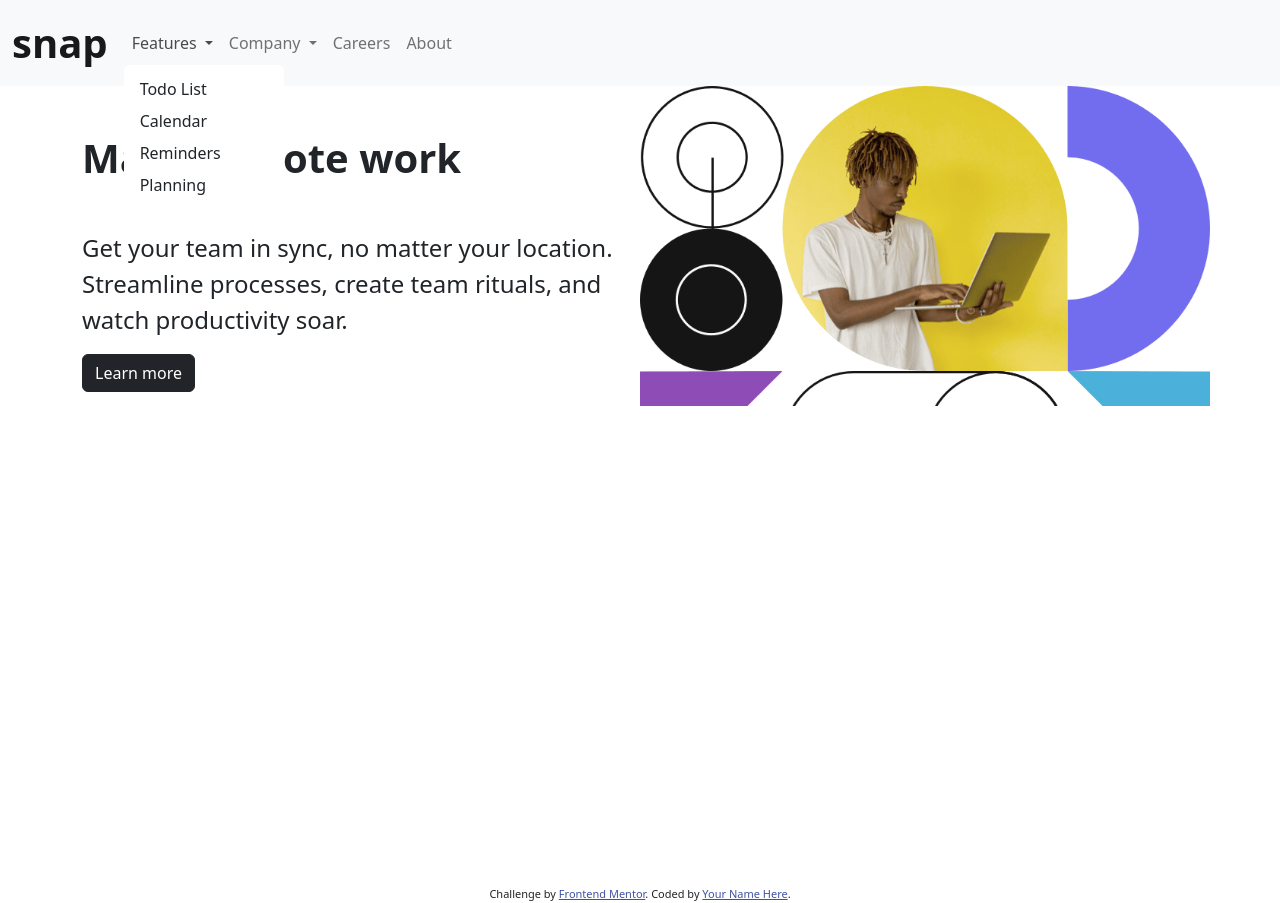
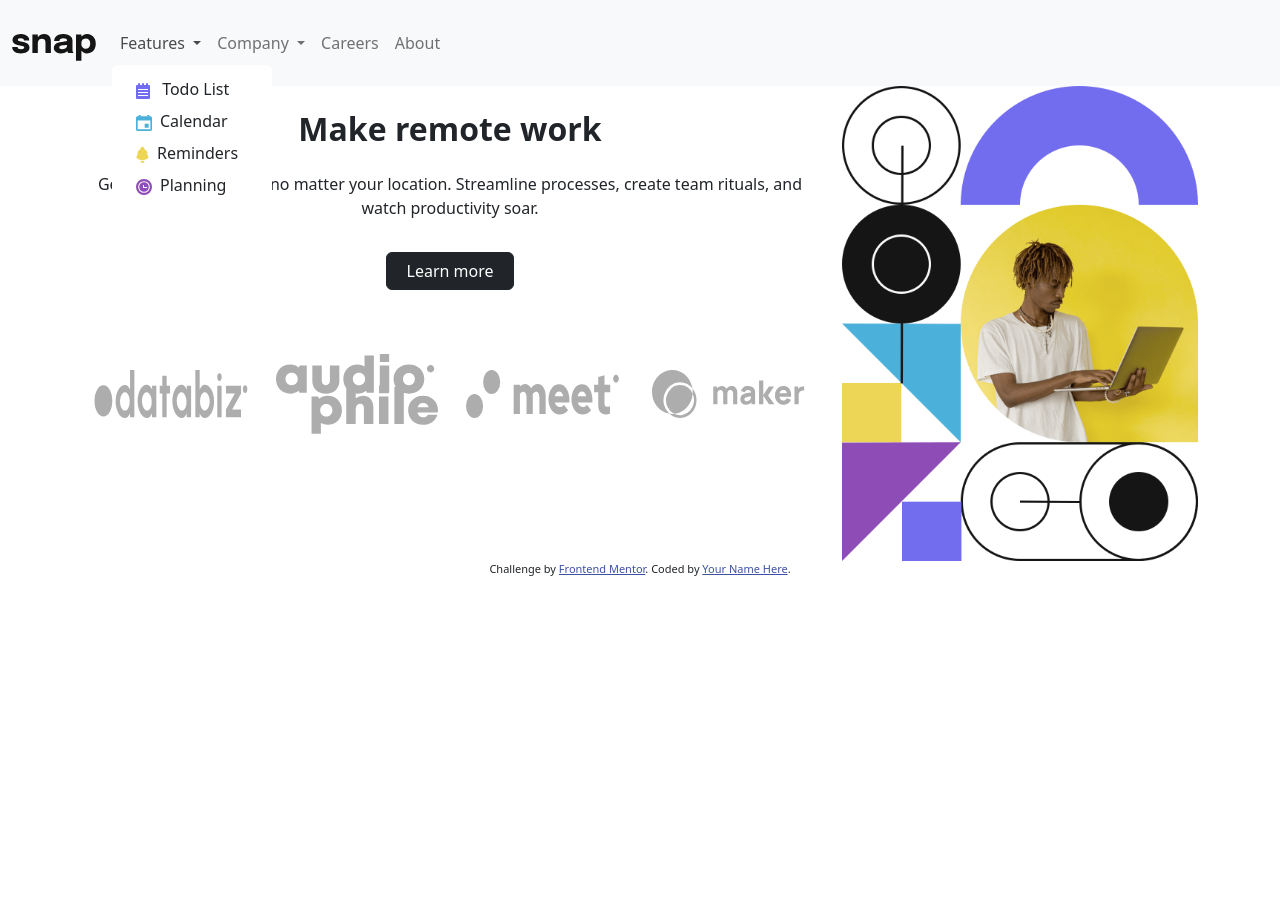
Before and after one commit to AdamMzkr/Front-End-Mentor-lvl2, a plain HTML site: page intro-section-dropdown-nav/index.html in a window 1280 px wide. Both pictures are taken after a click on the button "Features". After the commit the page ends 800 px from the top, so only its background shows below. Drawn offline with nearby package versions, Linux system fonts and the light colour scheme.

Commit message:
finish moble view

```diff
--- a/intro-section-dropdown-nav/index.html
+++ b/intro-section-dropdown-nav/index.html
@@ -15,35 +15,15 @@
     <title>Frontend Mentor | Intro section with dropdown navigation</title>
 
     <!-- Feel free to remove these styles or customise in your own stylesheet 👍 -->
-    <style>
-      .attribution {
-        font-size: 11px;
-        text-align: center;
-      }
-      .attribution a {
-        color: hsl(228, 45%, 44%);
-      }
-      .offcanvas {
-        width: 15rem !important;
-      }
-      .hero {
-        height: 50rem;
-      }
-      .hero-image {
-        background: url(images/image-hero-mobile.png);
-        background-repeat: no-repeat;
-        background-size: cover;
-        height: 20rem;
-      }
-      main {
-        height: 100%;
-      }
-    </style>
+    <link rel="stylesheet" href="main.css" />
   </head>
   <body>
+    <!-- navigation start -->
     <nav class="navbar bg-light navbar-expand-lg">
       <div class="container-fluid">
-        <a class="navbar-brand logo fw-bold fs-1" href="#">snap</a>
+        <a class="navbar-brand logo fw-bold fs-1" href="#"
+          ><img src="images/logo.svg" alt="logo"
+        /></a>
         <button
           class="navbar-toggler"
           type="button"
@@ -81,10 +61,39 @@
                   Features
                 </a>
                 <ul class="dropdown-menu border-0">
-                  <li><a class="dropdown-item" href="#">Todo List</a></li>
-                  <li><a class="dropdown-item" href="#">Calendar</a></li>
-                  <li><a class="dropdown-item" href="#">Reminders</a></li>
-                  <li><a class="dropdown-item" href="#">Planning</a></li>
+                  <li>
+                    <a class="dropdown-item" href="#"
+                      ><img class="icon" src="images/icon-todo.svg" alt="" />
+                      Todo List</a
+                    >
+                  </li>
+                  <li>
+                    <a class="dropdown-item" href="#"
+                      ><img
+                        class="icon"
+                        src="images/icon-calendar.svg"
+                        alt=""
+                      />Calendar</a
+                    >
+                  </li>
+                  <li>
+                    <a class="dropdown-item" href="#"
+                      ><img
+                        class="icon"
+                        src="images/icon-reminders.svg"
+                        alt=""
+                      />Reminders</a
+                    >
+                  </li>
+                  <li>
+                    <a class="dropdown-item" href="#"
+                      ><img
+                        class="icon"
+                        src="images/icon-planning.svg"
+                        alt=""
+                      />Planning</a
+                    >
+                  </li>
                 </ul>
               </li>
               <li class="nav-item dropdown">
@@ -114,19 +123,54 @@
         </div>
       </div>
     </nav>
+    <!-- navigation end -->
 
     <main>
       <div class="container">
         <div class="row hero d-flex">
-          <div class="col-12 col-lg-6 order-2 order-lg-1">
-            <h1 class="fw-bold fs-1 my-5">Make remote work</h1>
-            <p class="fs-4">
+          <!-- start left section -->
+          <section
+            class="d-flex text-center flex-column content col-12 col-lg-8 order-2 order-lg-1"
+          >
+            <h1 class="fw-bold my-4">Make remote work</h1>
+            <p class="px-2">
               Get your team in sync, no matter your location. Streamline
               processes, create team rituals, and watch productivity soar.
             </p>
             <button type="button" class="btn btn-dark">Learn more</button>
+            <div class="clients my-5 mx-2">
+              <div class="row">
+                <img
+                  class="col-3 p-3"
+                  src="images/client-databiz.svg"
+                  alt="clients "
+                />
+                <img
+                  class="col-3"
+                  src="images/client-audiophile.svg"
+                  alt="clients "
+                />
+                <img
+                  class="col-3 p-3"
+                  src="images/client-meet.svg"
+                  alt="clients "
+                />
+                <img
+                  class="col-3 p-3"
+                  src="images/client-maker.svg"
+                  alt="clients "
+                />
+              </div>
+            </div>
+          </section>
+          <!-- end left section -->
+          <div class="col-12 col-lg-4 order-1 order-lg-2">
+            <img
+              class="hero-image img-fluid"
+              src="images/image-hero-mobile.png"
+              alt="hero image"
+            />
           </div>
-          <div class="hero-image col-12 col-lg-6 order-1 order-lg-2"></div>
         </div>
       </div>
     </main>
--- /dev/null
+++ b/intro-section-dropdown-nav/main.css
@@ -0,0 +1,32 @@
+.offcanvas {
+  width: 15rem !important;
+}
+
+* {
+  margin: 0;
+  padding: 0;
+}
+
+h1 {
+  font-size: 2rem !important;
+}
+
+.attribution {
+  font-size: 11px;
+  text-align: center;
+}
+.attribution a {
+  color: hsl(228, 45%, 44%);
+}
+.btn {
+  width: 8em;
+  margin: 1rem auto;
+}
+.icon {
+  margin: 0 0.5rem;
+}
+@media screen and (min-width: 992px) {
+  .hero-image {
+    content: url(images/image-hero-desktop.png) !important;
+  }
+}
```
